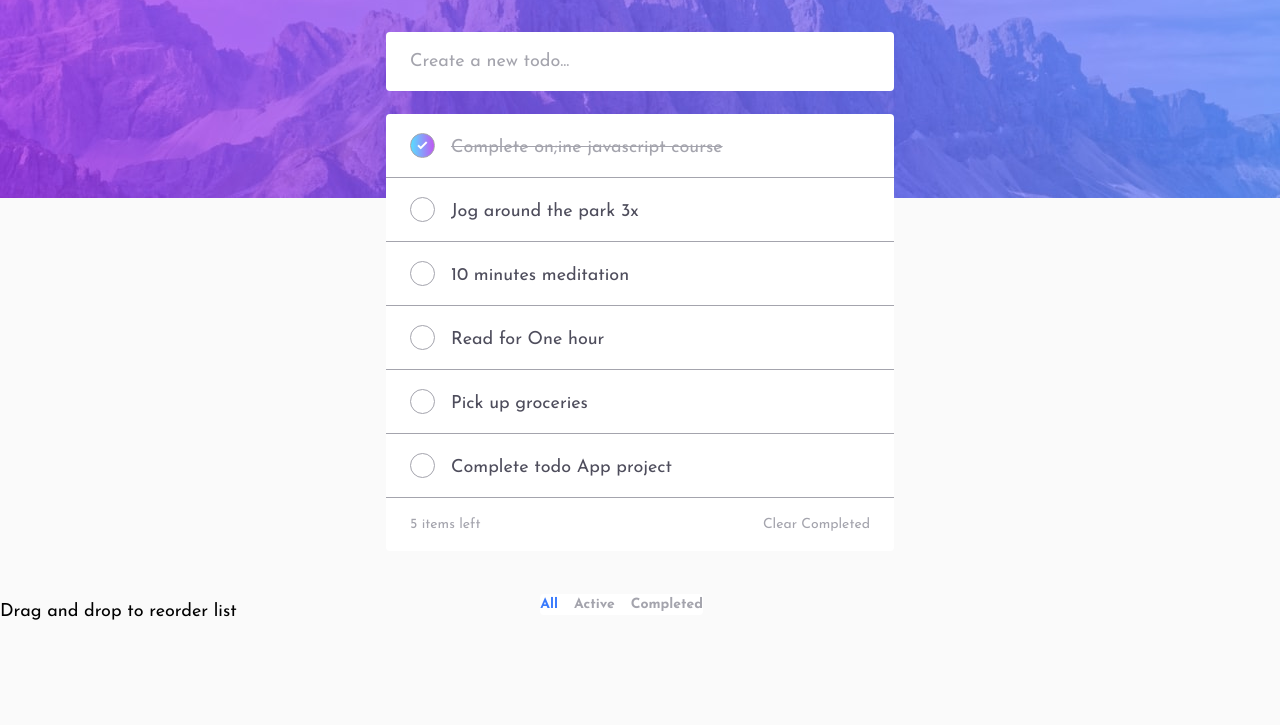
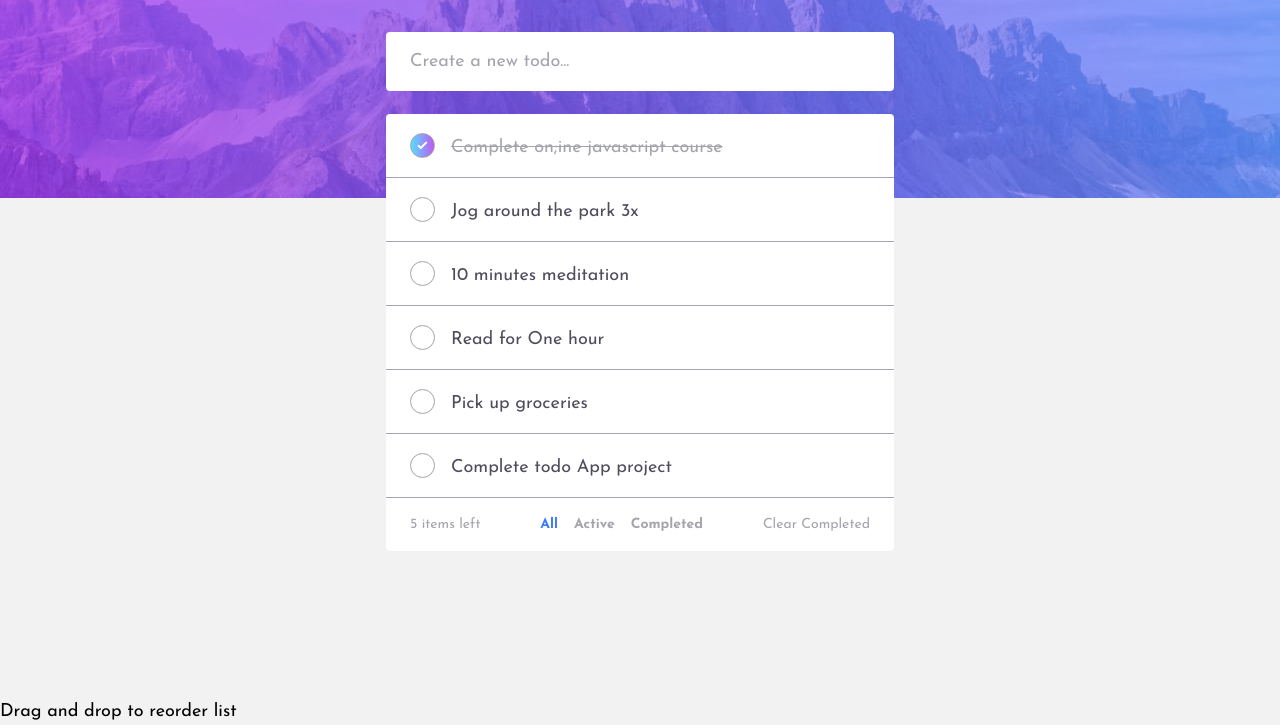
Before and after one commit to MahdiSohaily/Todo-app, a website built with webpack: page src/index.html in a window 1280 px wide. Shown: the part 102-827 px from the top of the page. Before the commit the page ends 800 px from the top, so only its background shows below. Built offline with nearby package versions, Linux system fonts and the light colour scheme.

Commit message:
Update main background color theme

```diff
--- a/src/styles.css
+++ b/src/styles.css
@@ -1,5 +1,5 @@
 :root {
-  --bg-body: hsl(0, 0%, 98%);
+  --bg-body: hsl(0, 0%, 95%);
   --bg-todo: hsl(0, 0%, 100%);
   --text-active: hsl(244, 9%, 33%);
   --state-color: hsl(240, 5%, 66%);
@@ -19,7 +19,7 @@
 
 /* set the root attribute color theme to light (switching manually) */
 [color-scheme='light'] {
-  --bg-body: hsl(0, 0%, 98%);
+  --bg-body: hsl(0, 0%, 95%);
   --bg-todo: hsl(0, 0%, 100%);
   --text-active: hsl(244, 9%, 33%);
   --state-color: hsl(240, 5%, 66%);
@@ -110,7 +110,7 @@ select {
 /* ----------- UTILITY CLASSES START ---------- */
 main {
   position: relative;
-  min-height: 400px;
+  min-height: 500px;
 }
 
 input {
@@ -215,6 +215,7 @@ header.hero-banner {
   width: 100%;
   max-width: 540px;
   padding-inline: 1rem;
+  overflow-y: visible;
 }
 
 .todo-header {
@@ -297,11 +298,13 @@ header.hero-banner {
   display: flex;
   justify-content: space-between;
   font-size: 14px;
+  overflow: visible;
 }
 
 .stages-menu {
   position: absolute;
   inset: 0;
+  height: 50px;
   top: 5rem;
   background-color: var(--bg-todo);
   display: flex;
@@ -313,8 +316,9 @@ header.hero-banner {
 
 @media screen and (min-width: 40em) {
   .stages-menu {
-    position: relative;
-    background-color: var(--bg-todo);
+    position: static;
+    height: auto;
+    background-color: none;
     display: flex;
     gap: 1rem;
   }
```
